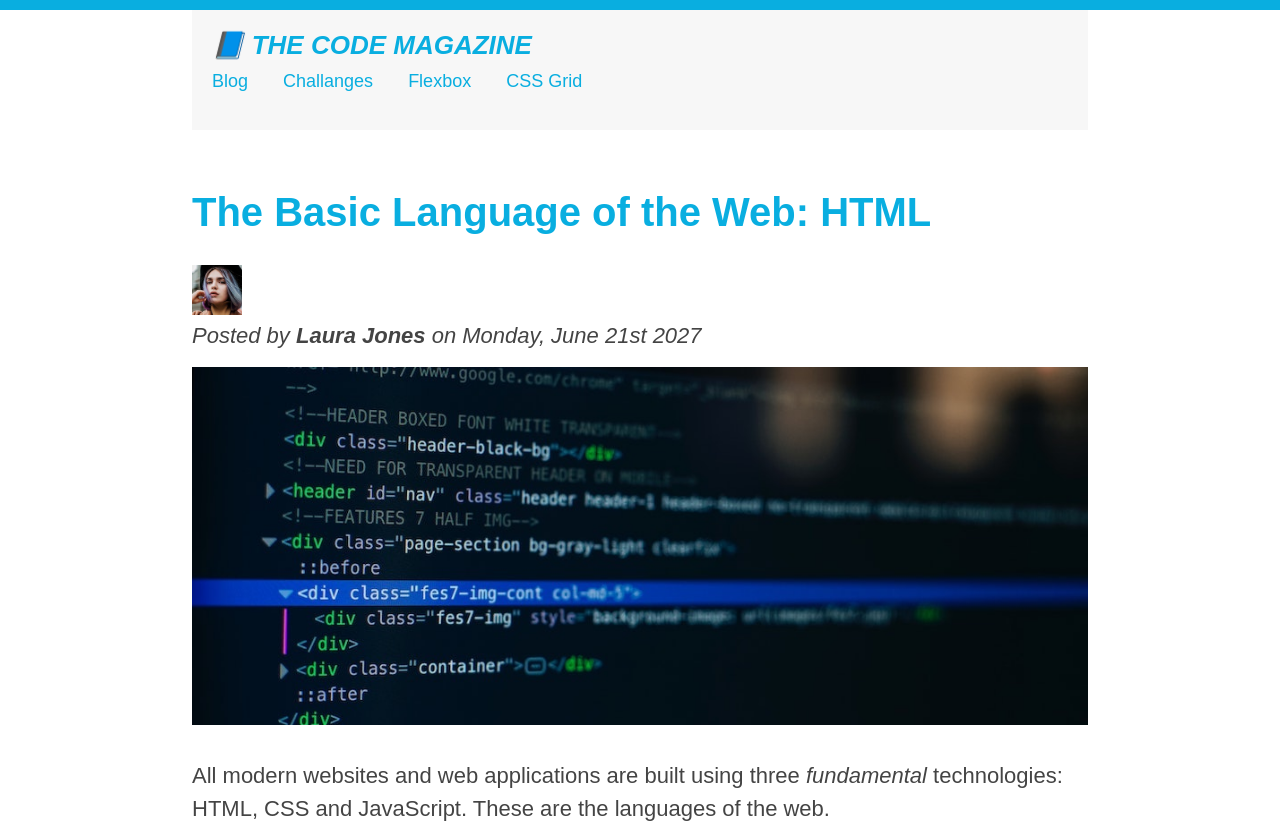
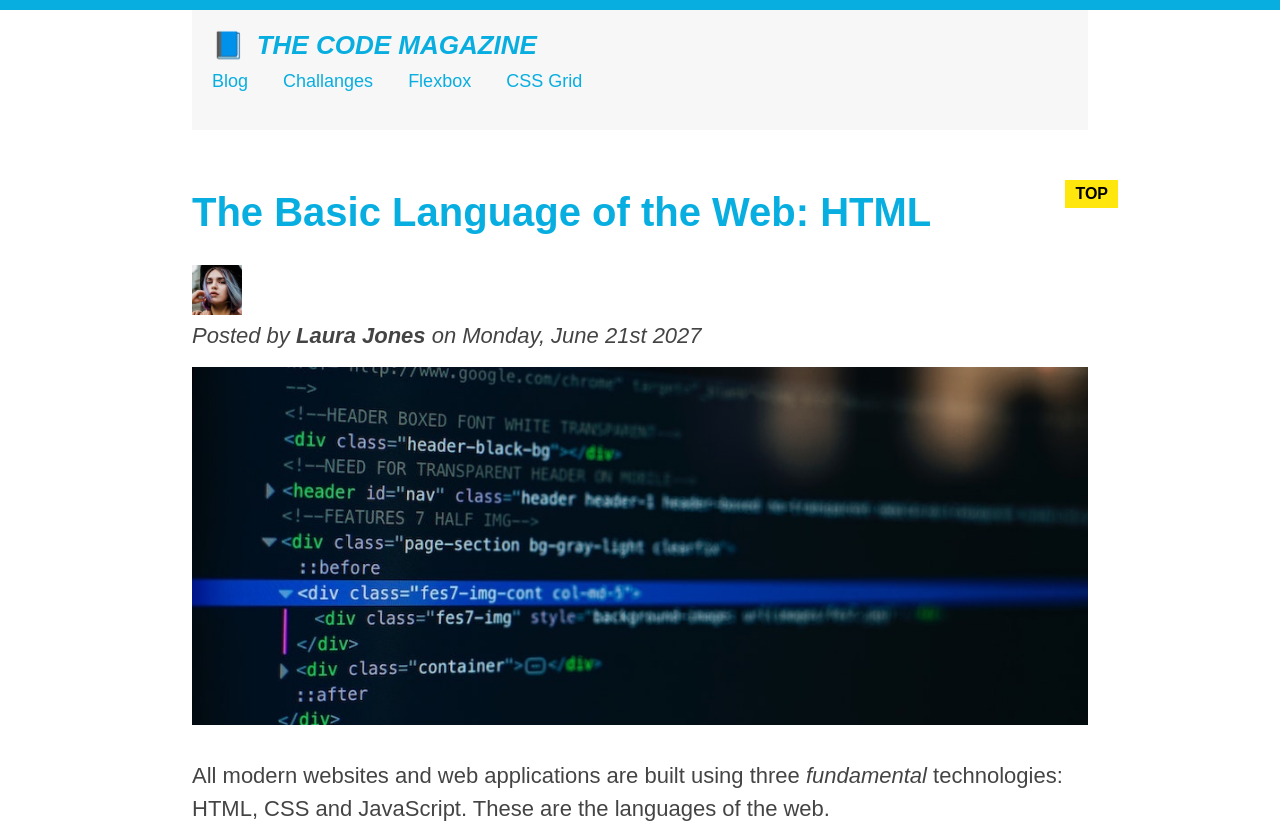
Before and after one commit to Edveika/Udemy-HTML-CSS, a plain HTML site: page Section3/TheCodeMagazineCSS/index.html in a window 1280 px wide. Shown: the top 828 px of the page. Drawn offline with Linux system fonts and the light colour scheme.

Commit message:
Section3 lecture40

```diff
--- a/Section3/TheCodeMagazineCSS/style.css
+++ b/Section3/TheCodeMagazineCSS/style.css
@@ -55,6 +55,34 @@ h1,
 h2,
 h3 {
   color: #09aee0;
+}
+
+h1::first-letter {
+  font-style: normal;
+  margin-right: 5px;
+}
+
+h3 + p::first-line {
+  /* color: red; */
+}
+
+h2 {
+  position: relative;
+}
+
+h2::after {
+  content: "TOP";
+  background-color: #ffe70e;
+  color: black;
+  font-size: 16px;
+  font-weight: bold;
+  /* Good place to use inline block */
+  display: inline-block;
+  padding: 5px 10px;
+  position: absolute;
+  right: -30px;
+  top: -10px;
+  /* top: 0px; */
 }
 
 h4,
```
